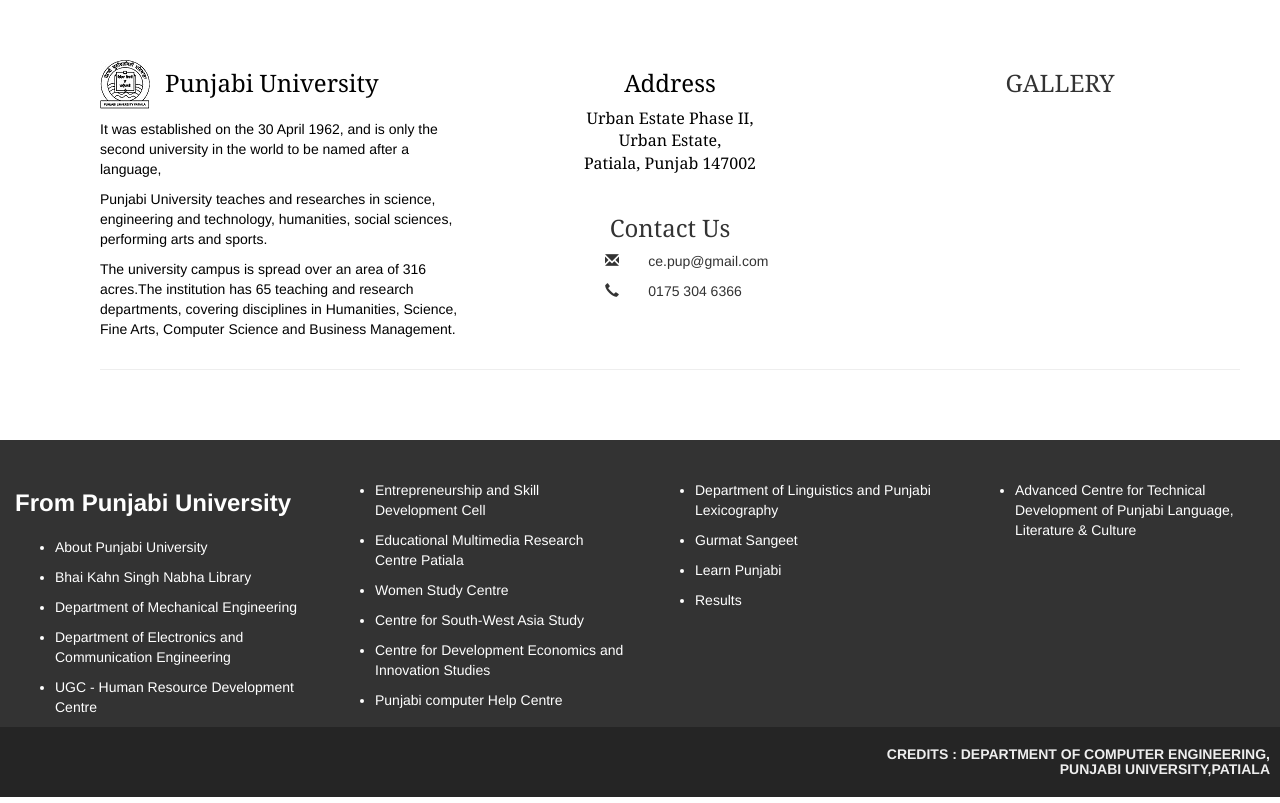
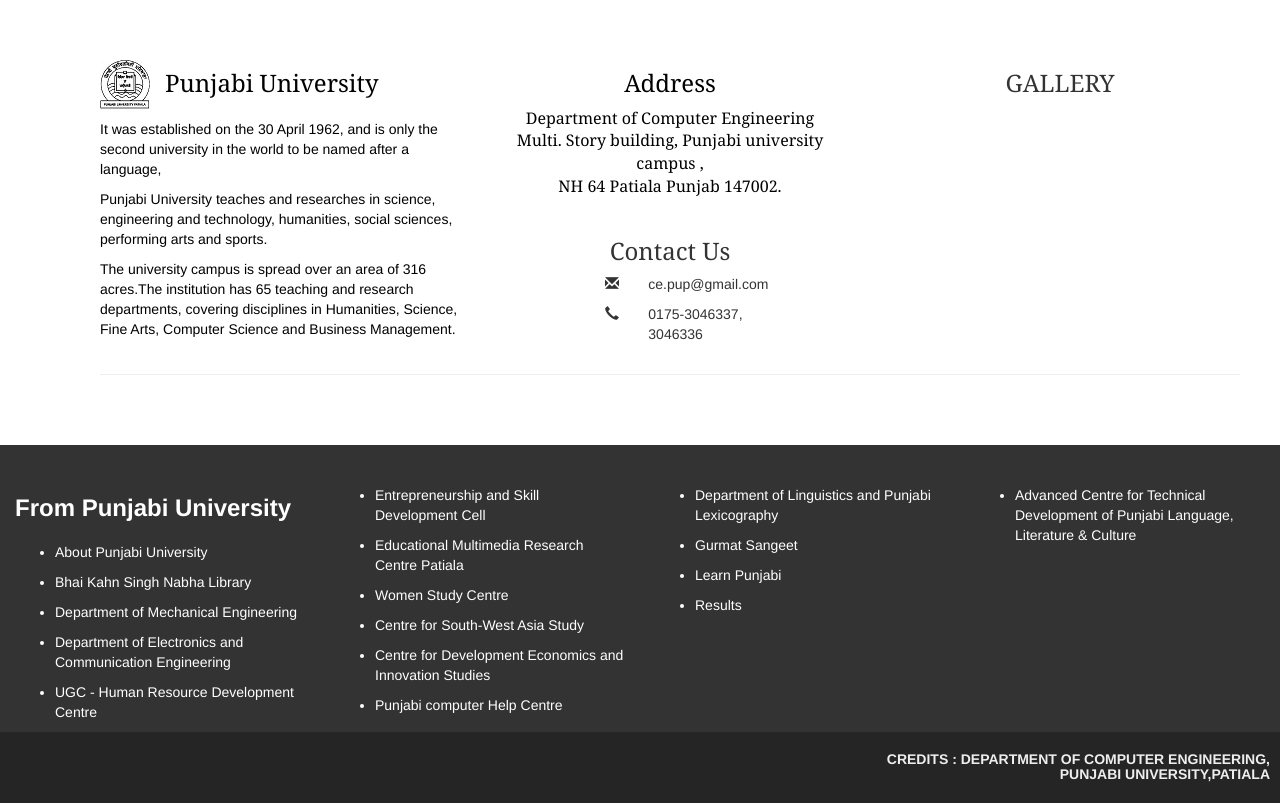
Before and after one commit to sarthak221995/ucoe, a Django app: page / in a window 1280 px wide. Shown: the part 1426-2229 px from the top of the page. Run offline with Django 3.2, Linux system fonts and the light colour scheme; data that the repository does not hold is empty; some libraries are stand-ins or nearby versions.

Commit message:
about address

```diff
--- a/notice/templates/notice/index.html
+++ b/notice/templates/notice/index.html
@@ -487,7 +487,7 @@ style="width:300px;Height:130px;" scrollamount="3" direction="Up">
         <div class="col-sm-4" style="margin-top:50px">
             <h3 style="color:black ;font-family:Georgia; text-align:center">Address</h3>
             <address style="color:black; font-family:Georgia ;font-size:16px; margin-top:10px;text-align:center">
-                Urban Estate Phase II,<br>Urban Estate,<br> Patiala, Punjab 147002
+              Department of Computer Engineering <br>Multi. Story building, Punjabi university campus ,<br> NH 64 Patiala Punjab 147002.
             </address>
             <h3 style="text-align:center; margin-top:40px; font-family:Georgia">Contact Us</h3>
             <div class="center-block row " style="margin-left:100px">
@@ -502,7 +502,7 @@ style="width:300px;Height:130px;" scrollamount="3" direction="Up">
                     <span class="glyphicon glyphicon-earphone" style=" margin-right:-20px ; background-color:white"></span>
                 </div>
                 <div class="col-xs-10">
-                    <p>0175 304 6366</p>
+                    <p>0175-3046337,<br>3046336</p>
                 </div>
             </div>
         </div>
@@ -599,8 +599,8 @@ style="width:300px;Height:130px;" scrollamount="3" direction="Up">
                     <div class="col-xs-6">
                     <h3 style="color:white"><b>From Punjabi University</b></h3>
                     <ul class="list1">
-                        <a href="#" ><li class="foot-links">About Punjabi University</li></a>
-                        <a href="#" ><li class="foot-links">Bhai Kahn Singh Nabha Library</li></a>
+                        <a href="http://www.punjabiuniversity.ac.in/" ><li class="foot-links">About Punjabi University</li></a>
+                        <a href="http://punjabiuniversity.ac.in/pbiuniweb/pages/librarymanuscript.htm" ><li class="foot-links">Bhai Kahn Singh Nabha Library</li></a>
                         <a href="http://www.punjabiuniversity.ac.in/pbiuniweb/mechanical/WEBSITE/index.html" ><li class="foot-links">Department of Mechanical Engineering</li></a>
                         <a href="http://punjabiuniversity.ac.in/pbiuniweb/pages/departments/newece.html" ><li class="foot-links">Department of Electronics and Communication Engineering</li></a>
  <a href=" http://www.ascpup.ac.in/" ><li class="foot-links">UGC - Human Resource Development Centre</li></a>
```
Also changed, not shown: about/templates/about/about.html (+6 -6 lines).
